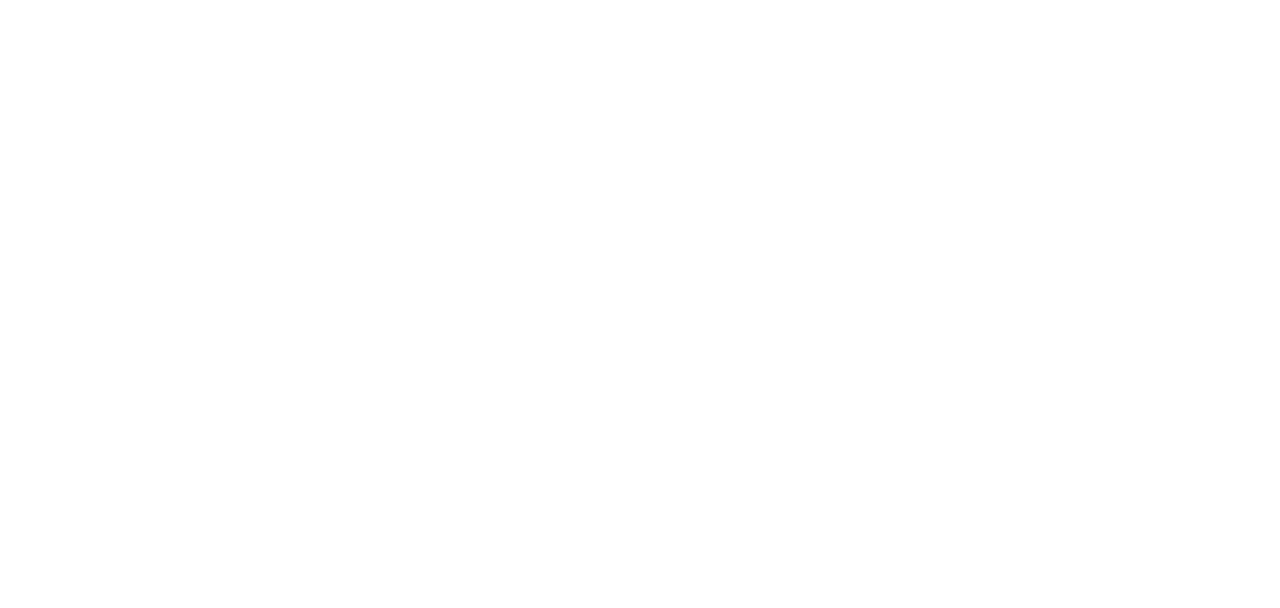
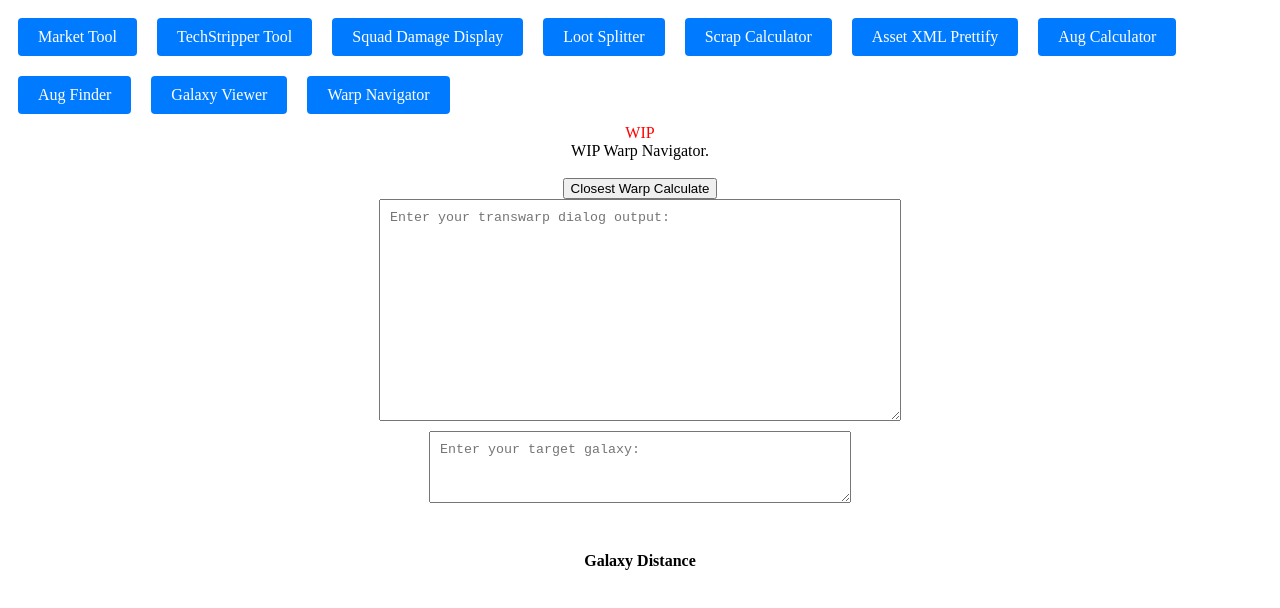
Before and after one commit to Drew99Kt/ssMarketPro, a Vue app: page /warpNavigator in a window 1280 px wide. Before the commit this address had no page. Shown: the top 608 px of the page. Built offline with nearby package versions, Linux system fonts and the light colour scheme; what v-network-graph would draw is missing.

Commit message:
Add a closest transwarp beacon finder

```diff
--- a/src/components/TopNavBar.vue
+++ b/src/components/TopNavBar.vue
@@ -9,6 +9,7 @@
       <router-link to="/augcalculator" tag="button" class="button-style">Aug Calculator</router-link>
       <router-link to="/augfinder" tag="button" class="button-style">Aug Finder</router-link>
       <router-link to="/galaxyViewer" tag="button" class="button-style">Galaxy Viewer</router-link>
+      <router-link to="/warpNavigator" tag="button" class="button-style">Warp Navigator</router-link>
     </div>
   </template>
 
--- /dev/null
+++ b/src/components/app/WarpNavigator.vue
@@ -0,0 +1,189 @@
+<template>
+    <TopNavBar />
+    <div class="wip">WIP</div>
+    <div class="container">WIP Warp Navigator.</div>
+    <br>
+    <div class="container">
+        <button @click="computeClosestWarps">Closest Warp Calculate</button>
+        <textarea class="list-text-area" v-model="inputWarps" placeholder="Enter your transwarp dialog output:"></textarea>
+        <textarea class="single-text-area" v-model="inputDestination" placeholder="Enter your target galaxy:"></textarea>
+        <div>
+            <br><br>
+            <table class="table">
+                <thead>
+                    <tr>
+                        <th>Galaxy</th>
+                        <th>Distance</th>
+                    </tr>
+                </thead>
+                <tbody>
+                    <tr v-for="row in outputData">
+                        <td>{{row.name}}</td>
+                        <td>{{row.distance}}</td>
+                    </tr>
+                </tbody>
+            </table>
+            <br><br>
+        </div>
+    </div>
+</template>
+<script>
+import TopNavBar from './../TopNavBar.vue';
+export default {
+    components: {
+        TopNavBar,
+    },
+    data() {
+        return {
+            inputWarps: ``,
+            inputDestination: ``,
+            outputData: [],
+        };
+    },
+    methods: {
+        computeClosestWarps() {
+            var inputWarps;
+            var inputDestination = '';
+            var inputID = 0;
+            var warpNameToID = new Map();
+            var that = this;
+
+            inputWarps = this.inputWarps.split('\n')
+            .filter(e => !e.includes('Unexplored'))
+            .filter(e => e != '')
+            .map(e => e.split('\t')[0])
+            .forEach(e => {
+                warpNameToID.set(e, 0);
+            });
+
+            if (this.inputDestination.includes('@')) {
+                inputDestination = this.inputDestination.substring(this.inputDestination.lastIndexOf('[') + 1, this.inputDestination.indexOf(']'));
+            }
+
+            if (inputDestination == '') {
+                return;
+            }
+
+            Promise.all([
+                fetch('https://www.starsonata.com/webapi/galaxies/v1').then(r=> r.json())
+            ])
+            .then(resolved_api => {
+                var resolved_galaxies = resolved_api[0].galaxies;
+                var considered_galaxies = new Map();
+                var skipped_galaxies = new Set();
+
+                var distances = {};
+                var to_visit = [];
+                var visited = new Set();
+
+                // parsing
+                for (var field in resolved_galaxies) {
+                    var node = resolved_galaxies[field];
+                    delete node.ID;
+                    delete node.df;
+                    delete node.lastUpdate;
+                    delete node.layer;
+                    delete node.mapable;
+                    delete node.x;
+                    delete node.y;
+                    delete node.special;
+                    delete node.anchor;
+                    delete node.aibases;
+                    delete node.owningTeam;
+                    delete node.protected;
+                    delete node.userbases;
+                    if (node.name.startsWith('DG ')) {
+                        skipped_galaxies.add(parseInt(field));
+                        continue;
+                    }
+                    if (node.name == inputDestination) {
+                        inputID = parseInt(field);
+                    }
+                    considered_galaxies.set(parseInt(field), node);
+                }
+
+                considered_galaxies.forEach(function(value, key, map) {
+                    var new_links = value.links.filter(e =>  {
+                        return !skipped_galaxies.has(e);
+                    });
+                    value.links = new_links;
+                    if (warpNameToID.has(value.name)) {
+                        warpNameToID.set(value.name, key);
+                    }
+                    if (key == inputID) {
+                        distances[key] = 0;
+                    } else {
+                        distances[key] = Infinity;
+                    }
+                    map.set(key, value);
+                    to_visit.push(key);
+                });
+
+                // pathfinding
+                // Based on https://patrickkarsh.medium.com/dijkstras-shortest-path-algorithm-in-javascript-1621556a3a15
+                while (to_visit.length) {
+                    to_visit.sort((a, b) => distances[a] - distances[b]);
+                    var closest_node_ID = to_visit.shift();
+
+                    if (distances[closest_node_ID] === Infinity) break;
+
+                    visited.add(closest_node_ID);
+                    var closest_node = considered_galaxies.get(closest_node_ID);
+                    closest_node.links.forEach(function(neighbour) {
+                        neighbour = parseInt(neighbour);
+                        if (!visited.has(neighbour)) {
+                            var new_distance = distances[closest_node_ID] + 1;
+                            if (new_distance < distances[neighbour]) {
+                                distances[neighbour] = new_distance;
+                            }
+                        }
+                    });
+
+                }
+
+                var results = [];
+                warpNameToID.forEach(function(value, key, map) {
+                    results.push({
+                        name: key,
+                        distance: distances[value],
+                    })
+                });
+                results.sort((a, b) => a.distance - b.distance);
+                that.outputData = results;
+            });
+
+        },
+
+        computePath() {
+            //TODO point to point path finding
+        }
+    }
+}
+</script>
+<style>
+.container {
+    display: flex;
+    flex-direction: column;
+    align-items: center;
+}
+
+.wip {
+    display: flex;
+    flex-direction: column;
+    align-items: center;
+    color: red;
+}
+
+.list-text-area {
+  width: 500px;
+  height: 200px;
+  padding: 10px;
+  margin-bottom: 10px;
+}
+.single-text-area {
+  width: 400px;
+  height: 50px;
+  padding: 10px;
+  margin-bottom: 10px;
+}
+</style>
--- a/src/router.js
+++ b/src/router.js
@@ -15,6 +15,7 @@ const routes = [
   {path: '/augCalculator',name: 'augCalculator',component:()=> import('./components/app/AugCalculator.vue')},
   {path: '/augFinder',name: 'augFinder',component:()=> import('./components/app/AugFinder.vue')},
   {path: '/galaxyViewer', name: 'galaxyViewer',component:()=> import('./components/app/GalaxyViewer.vue')},
+  {path: '/warpNavigator', name: 'warpNavigator',component:()=> import('./components/app/WarpNavigator.vue')},
 
 
   // Add more routes if needed
```
